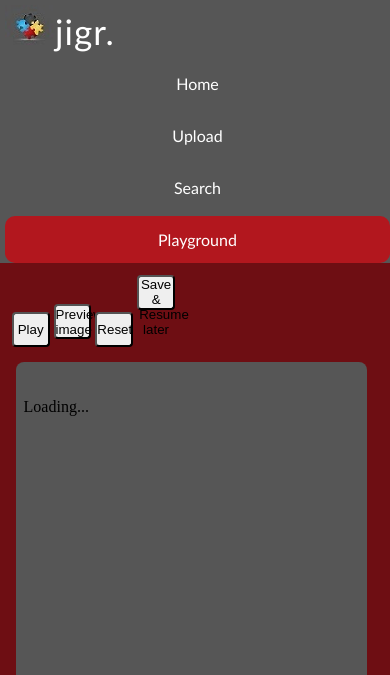
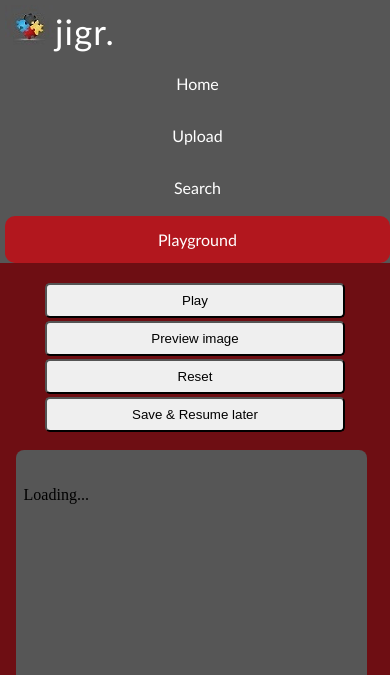
Before and after one commit to rotarurobert/JIGR, a PHP site: page /playground.html in a window 390 px wide. Shown: the top 675 px of the page. Run offline with PHP 8.4, Linux system fonts and the light colour scheme.

Commit message:
mutat meniu stanga si facut responsive

```diff
--- a/css/playground.css
+++ b/css/playground.css
@@ -2,28 +2,45 @@
   display: grid;
   height: 100vh;
   max-width: 90vw;
-  margin: 0 auto;
   border-radius: 8px;
   grid-template-columns: 300px 1fr;
-  grid-template-areas: "main"
-                       ;
+  grid-template-areas: "main";
   grid-template-rows: 50px minmax(300px,1fr) 1fr;
 }
 
 .item {
   margin: 4%;
-
   background: #565656;
 }
 
 .menu {
-	margin-top: 3%;
-	margin-left: 3%;
+	margin-top: 5%;
+	margin-left: 2%;
+  margin-right: 2%;
+  float: left;
+  display: grid;
+  grid-template-columns: auto;
 
 }
 
 button {
-	border-radius: 4px;
-	width: 10%;
+  margin-bottom: 3px;
+	border-radius: 5px;
+	width: 100%;
 	height: 35px;
 }
+
+@media only screen and (max-width: 600px){
+  .menu{
+    float: none;
+    display: grid;
+    grid-template-rows: auto;
+  }
+  button {
+    margin-bottom: 3px;
+    border-radius: 5px;
+    width: 80%;
+    margin-left: 10%;
+    height: 35px;
+  }
+}
```
Also changed, not shown: playground.html (+4 -4 lines).
